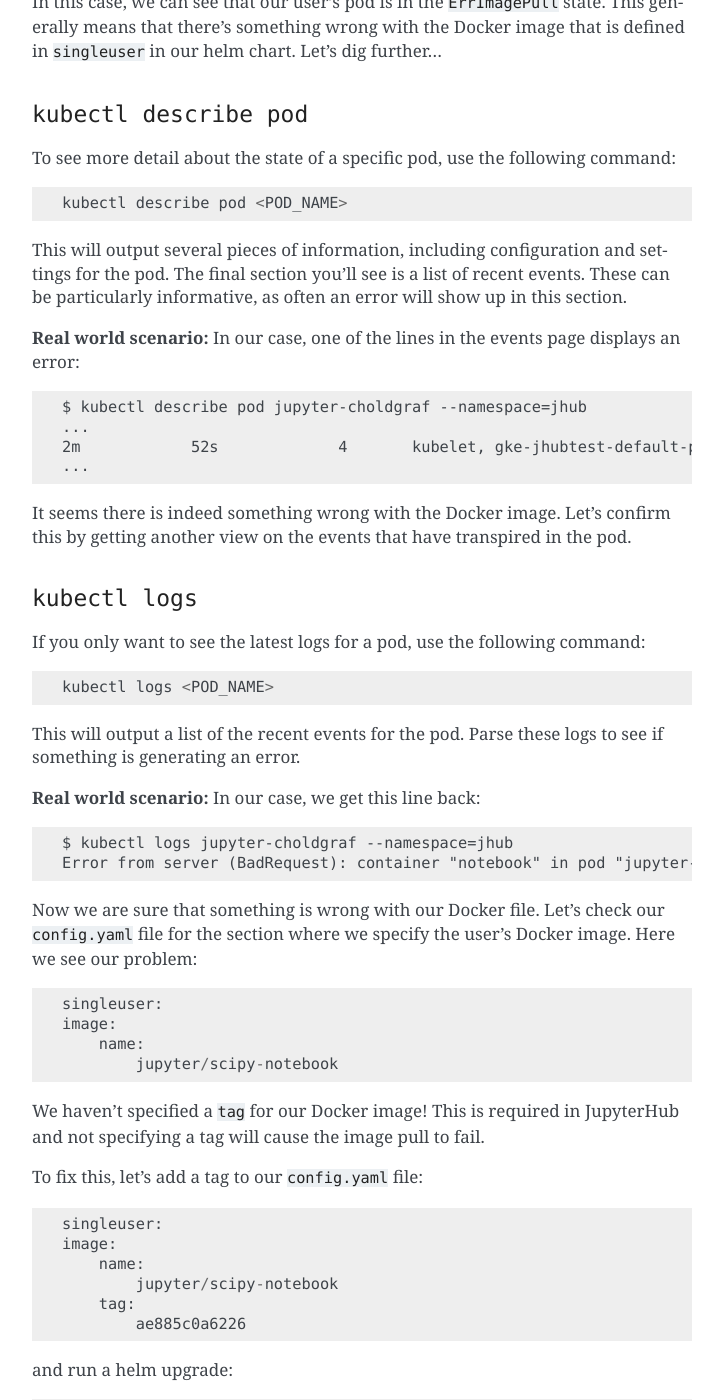
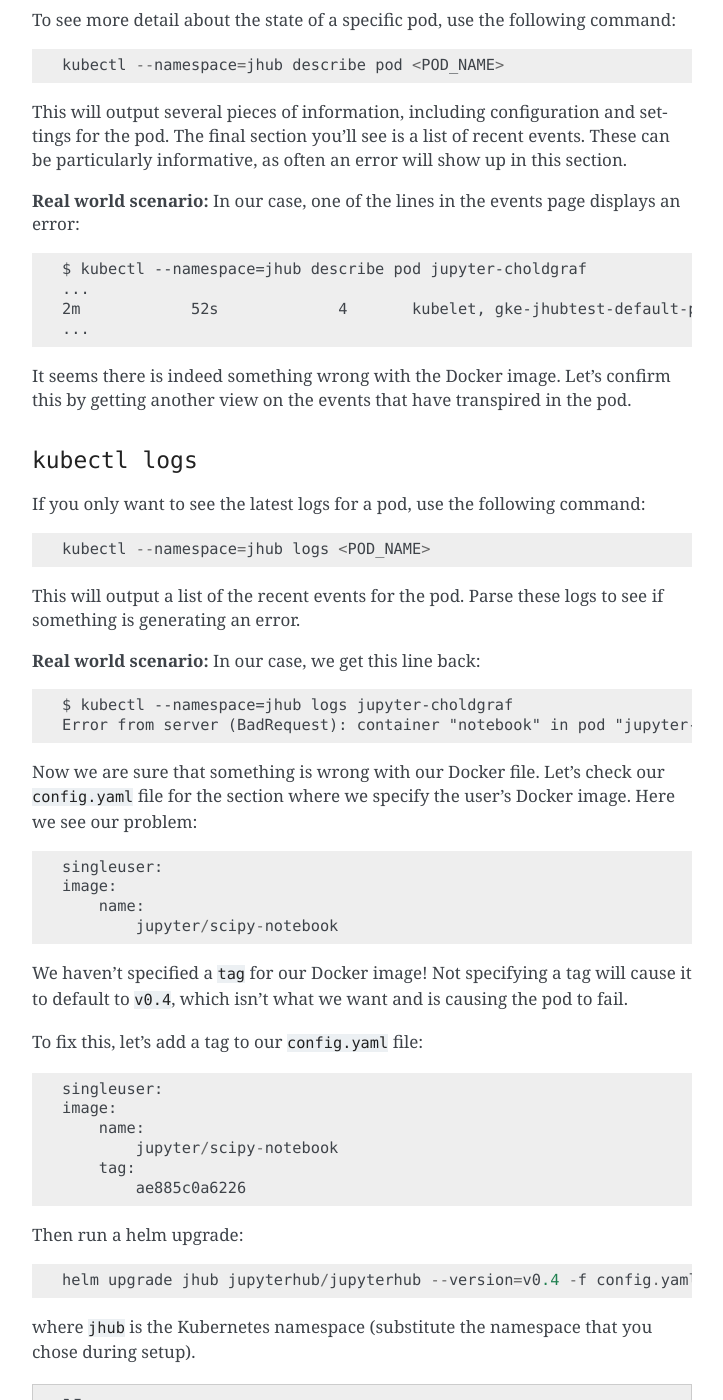
Before and after one commit to jupyterhub/zero-to-jupyterhub-k8s, a Sphinx documentation site: the page built from doc/source/debug.rst, in a window 1280 px wide and 1400 px high, scrolled down 1316 px. Shown: the whole window, without its empty margins (388-1111 px from the left). Built offline with Sphinx 7.4.7, drawn with Linux system fonts in a browser that asks for light colours; some of the changed text lies outside the part shown.

Commit message:
addressing comments

```diff
--- a/doc/source/debug.rst
+++ b/doc/source/debug.rst
@@ -9,11 +9,6 @@ Debugging commands
 In order to debug your Kubernetes deployment, you need to be able to inspect
 the state of the pods being used. The following are a few common commands
 for debugging.
-
-.. note::
-
-   You may need to add ``--namespace=<YOUR_NAMESPACE>`` in order for the
-   following commands to work.
 
 **Real world scenario:** Let's say you've got a JupyterHub deployed, and a user
 tells you that they are experiencing strange behavior. Let's take a look
@@ -28,7 +23,7 @@ at our deployment to figure out what is going on.
 ~~~~~~~~~~~~~~~~~~~
 To list all pods in your Kubernetes deployment::
 
-    kubectl get pod
+    kubectl get pod --namespace==jhub
 
 This will output a list of all pods being used in the deployment.
 
@@ -38,7 +33,7 @@ pod that was created when somebody logged in to the JupyterHub.
 
 Here's an example of the output::
 
-    $ kubectl get pod --namespace=jhub
+    $ kubectl --namespace=jhub get pod
     NAME                                READY     STATUS         RESTARTS   AGE
     hub-deployment-3311438805-xnfvp     1/1       Running        0          2m
     jupyter-choldgraf                   0/1       ErrImagePull   0          25s
@@ -59,7 +54,7 @@ is defined in ``singleuser`` in our helm chart. Let's dig further...
 To see more detail about the state of a specific pod, use the following
 command::
 
-    kubectl describe pod <POD_NAME>
+    kubectl --namespace=jhub describe pod <POD_NAME>
 
 This will output several pieces of information, including configuration and
 settings for the pod. The final section you'll see is a list of recent
@@ -69,7 +64,7 @@ show up in this section.
 **Real world scenario:** In our case, one of the lines in the events page
 displays an error::
 
-      $ kubectl describe pod jupyter-choldgraf --namespace=jhub
+      $ kubectl --namespace=jhub describe pod jupyter-choldgraf
       ...
       2m            52s             4       kubelet, gke-jhubtest-default-pool-52c36683-jv6r        spec.containers{notebook}       Warning         Failed           Failed to pull image "jupyter/scipy-notebook:v0.4": rpc error: code = 2 desc = Error response from daemon: {"message":"manifest for jupyter/scipy-notebook:v0.4 not found"}
       ...
@@ -81,14 +76,14 @@ this by getting another view on the events that have transpired in the pod.
 ~~~~~~~~~~~~~~~~
 If you only want to see the latest logs for a pod, use the following command::
 
-    kubectl logs <POD_NAME>
+    kubectl --namespace=jhub logs <POD_NAME>
 
 This will output a list of the recent events for the pod. Parse these logs
 to see if something is generating an error.
 
 **Real world scenario:** In our case, we get this line back::
 
-    $ kubectl logs jupyter-choldgraf --namespace=jhub
+    $ kubectl --namespace=jhub logs jupyter-choldgraf
     Error from server (BadRequest): container "notebook" in pod "jupyter-choldgraf" is waiting to start: trying and failing to pull image
 
 Now we are sure that something is wrong with our Docker file. Let's check
@@ -100,8 +95,9 @@ Docker image. Here we see our problem::
       name:
           jupyter/scipy-notebook
 
-We haven't specified a ``tag`` for our Docker image! This is required in
-JupyterHub and not specifying a tag will cause the image pull to fail.
+We haven't specified a ``tag`` for our Docker image! Not specifying a tag
+will cause it to default to ``v0.4``, which isn't what we want and is causing
+the pod to fail.
 
 To fix this, let's add a tag to our ``config.yaml`` file::
 
@@ -112,14 +108,12 @@ To fix this, let's add a tag to our ``config.yaml`` file::
       tag:
           ae885c0a6226
 
-and run a helm upgrade::
+Then run a helm upgrade::
 
     helm upgrade jhub jupyterhub/jupyterhub --version=v0.4 -f config.yaml
 
-.. note::
-
-   In this case our Kubernetes namespace is called ``jhub``. Yours may be
-   different depending on what you chose during setup.
+where ``jhub`` is the Kubernetes namespace (substitute the namespace that you
+chose during setup).
 
 .. note::
 
@@ -128,7 +122,7 @@ and run a helm upgrade::
 Right after you run this command, let's once again list the pods in our
 deployment::
 
-  $ kubectl get pod --namespace=jhub
+  $ kubectl --namespace=jhub get pod
   NAME                                READY     STATUS              RESTARTS   AGE
   hub-deployment-2653507799-r7wf8     0/1       ContainerCreating   0          31s
   hub-deployment-3311438805-xnfvp     1/1       Terminating         0          14m
@@ -140,12 +134,12 @@ on the upgraded helm chart) being created. We also see our broken user pod,
 which will only be upgraded if it is restarted. To do this, let's delete the
 user's pod::
 
-    $ kubectl delete pod jupyter-choldgraf --namespace=jhub
+    $ kubectl --namespace=jhub delete pod jupyter-choldgraf
 
 Finally, we'll tell our user to log back in to the JupyterHub. Then let's
 list our running pods once again::
 
-  $ kubectl get pod --namespace=jhub
+  $ kubectl --namespace=jhub get pod
   NAME                                READY     STATUS    RESTARTS   AGE
   hub-deployment-2653507799-r7wf8     1/1       Running   0          3m
   jupyter-choldgraf                   1/1       Running   0          18s
@@ -157,8 +151,8 @@ Note that many debugging situations are not as straightforward as this one.
 It will take some time before you get a feel for the errors that Kubernetes
 may throw at you, and how these are tied to your configuration files.
 
-Case studies in debugging Kubernetes
-------------------------------------
+Troubleshooting Examples
+------------------------
 The following sections contain some case studies that illustrate some of the
 more common bugs / gotchas that you may experience using JupyterHub with
 Kubernetes.
@@ -167,22 +161,31 @@ Hub fails to start
 ~~~~~~~~~~~~~~~~~~
 
 **Symptom:** following ``kubectl get pod``, the ``hub-deployment`` pod is in
-``Error`` or ``CrashLoopBackoff`` state, or appears to be running but is
-unreachable via the web.
+``Error`` or ``CrashLoopBackoff`` state, or appears to be running but accessing
+the website for the JupyterHub returns an error message in the browser).
 
-**Investigating:** the output of ``kubectl logs hub-deployment...`` shows something
-like::
-    File "/usr/local/lib/python3.5/dist-packages/jupyterhub/proxy.py", line 589, in get_all_routes
-      resp = yield self.api_request('', client=client)
-    tornado.httpclient.HTTPError: HTTP 403: Forbidden
+**Investigating:** the output of ``kubectl --namespace=jhub logs
+hub-deployment...`` shows something like::
+
+  File "/usr/local/lib/python3.5/dist-packages/jupyterhub/proxy.py", line 589, in get_all_routes
+    resp = yield self.api_request('', client=client)
+  tornado.httpclient.HTTPError: HTTP 403: Forbidden
 
 **Diagnosis:** This is likely because the ``hub-deployment`` pod cannot
 communicate with the proxy pod API, likely because of a problem in the
 ``secretToken`` that was put in ``config.yaml``.
 
-**Fix:** Add to ``config.yaml``::
+**Fix:** Follow these steps:
+
+1. Create a secret token::
+
+    openssl rand -hex 32
+
+2. Add the token to ``config.yaml`` like so::
 
     proxy:
-      secretToken: '<output of `openssl rand -hex 32`>'
+       secretToken: '<output of `openssl rand -hex 32`>'
 
-Then redeploy with ``helm upgrade <my-hub> jupyterhub/jupyterhub -f my-config.yaml``.
+3. Redeploy the helm chart::
+
+    helm upgrade jhub jupyterhub/jupyterhub -f config.yaml
```
Also changed, not shown: other parts of doc/source/debug.rst (+1 -1 lines).
